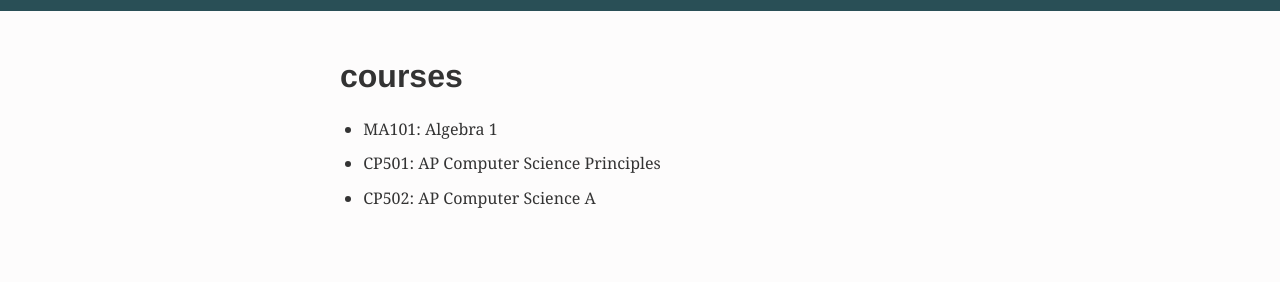
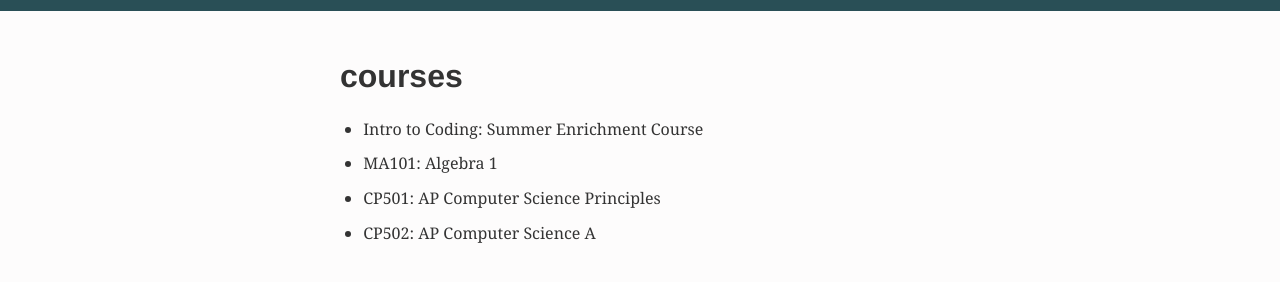
Before and after one commit to lamsond/morning-moon, a Gatsby site in the folder lamsite/: page /courses in a window 1280 px wide. Shown: the part 32-314 px from the top of the page. Built offline with nearby package versions, Linux system fonts and the light colour scheme; Gatsby itself is replaced by a stand-in of ours; some packages are replaced by stand-ins of ours.

Commit message:
added cs bootcamp to courses

```diff
--- a/lamsite/src/pages/courses.js
+++ b/lamsite/src/pages/courses.js
@@ -5,6 +5,7 @@ export default () => (
 <Layout>
     <h1>courses</h1>
     <ul>
+        <li>Intro to Coding: Summer Enrichment Course</li>
         <li>MA101: Algebra 1</li>
         <li>CP501: AP Computer Science Principles</li>
         <li>CP502: AP Computer Science A</li>
```
